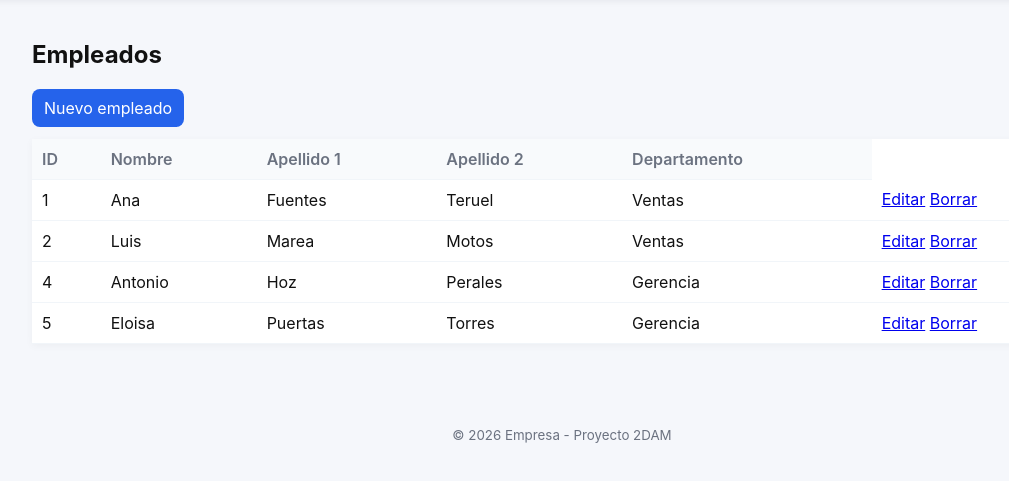
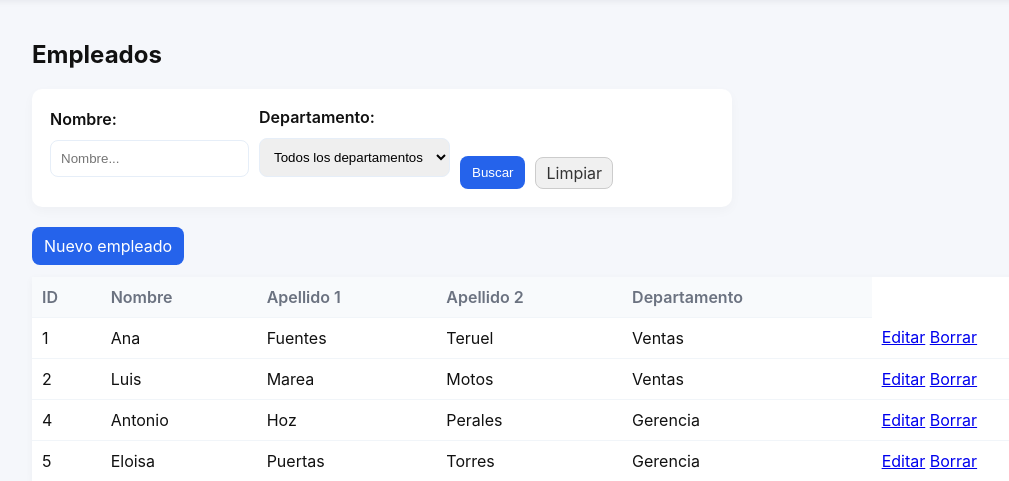
Before and after one commit to conbegaGit/DWES_25_26, a PHP site: page /empleados/listar.php in a window 1280 px wide. Shown: the part 146-627 px from the top of the page, without its empty margins (78-1087 px from the left). Run offline with PHP 8.4, Linux system fonts and the light colour scheme; a user stored in the database is signed in; data comes from the database, SQL or seed files in the repository.

Commit message:
filtro, buscador y arreglos de rutas

```diff
--- a/AppEmpresa/departamentos/borrar.php
+++ b/AppEmpresa/departamentos/borrar.php
@@ -4,6 +4,8 @@ require_once "../includes/auth.php";
 require_once "../includes/db.php";
 require_once "../includes/functions.php";
 require_login();
+require_admin();
+
 
 
 $id = intval($_GET['id'] ?? 0);
@@ -11,4 +13,4 @@ if ($id) {
     $stmt = $bd->prepare("DELETE FROM departamentos WHERE CodDept = ?")->execute([$id]);
     flash_set("Departamento borrado");
 }
-redirect("listar.php");
+redirect("/AppEmpresa/departamentos/listar.php");
--- a/AppEmpresa/departamentos/crear.php
+++ b/AppEmpresa/departamentos/crear.php
@@ -4,6 +4,8 @@ require_once "../includes/auth.php";
 require_once "../includes/db.php";
 require_once "../includes/functions.php";
 require_login();
+require_admin();
+
 
 
 $nombre = $ciudad = '';
@@ -15,7 +17,7 @@ if (is_post()){
     $stmt = $bd->prepare("INSERT INTO departamentos (Nombre, Ciudad, Presupuesto) VALUES (?, ?, ?)");
     $stmt->execute([$nombre, $ciudad, $presupuesto]);
     flash_set("Departamento creado");
-    redirect("listar.php");
+    redirect("/AppEmpresa/departamentos/listar.php");
 }
 require_once("../includes/header.php");
 ?>
--- a/AppEmpresa/departamentos/editar.php
+++ b/AppEmpresa/departamentos/editar.php
@@ -4,6 +4,8 @@ require_once __DIR__ . "/../includes/auth.php";
 require_once __DIR__ . "/../includes/db.php";
 require_once __DIR__ . "/../includes/functions.php";
 require_login();
+require_admin();
+
 require_once __DIR__ . "/../includes/header.php";
 
 $id = intval($_GET['id'] ?? 0);
@@ -13,7 +15,7 @@ $dept = $stmt->fetch(PDO::FETCH_ASSOC);
 
 if (!$dept) {
     // flash_set("Departamento no encontrado");
-    redirect("listar.php");
+    redirect("/AppEmpresa/departamentos/listar.php");
 }
 
 $nombre = $dept['Nombre'];
@@ -34,7 +36,7 @@ if (is_post()) {
         $stmt->execute([$nombre, $ciudad, $presupuesto, $jefe, $id]);
 
         flash_set("Departamento actualizado");
-        redirect("listar.php");
+        redirect("/AppEmpresa/departamentos/listar.php");
     }
 }
 ?>
--- a/AppEmpresa/departamentos/listar.php
+++ b/AppEmpresa/departamentos/listar.php
@@ -10,7 +10,9 @@ $stm = $bd->query("SELECT d.*, e.Nombre AS JefeNombre FROM departamentos d LEFT
 $rows = $stm -> fetchALL(PDO::FETCH_ASSOC);
 ?>
 <h2>Departamentos</h2>
+<?php if ($_SESSION['user']['Rol'] == 1): ?>
 <a class="btn" href="crear.php">Nuevo departamento</a>
+<?php endif; ?>
 <table class="list">
     <thead><tr><th>ID</th><th>Nombre</th><th>Jefe</th><th>Ciudad</th><th>Presupuesto</th><th>Acciones</th></tr></thead>
     <tbody>
@@ -22,8 +24,10 @@ $rows = $stm -> fetchALL(PDO::FETCH_ASSOC);
             <td><?= e($r['Ciudad']) ?></td>
             <td><?= e($r['Presupuesto']) ?></td>
             <td>
+                <?php if ($_SESSION['user']['Rol'] == 1): ?>
                 <a href="editar.php?id=<?= $r['CodDept'] ?>">Editar</a>
                 <a href="borrar.php?id=<?= $r['CodDept'] ?>"onclick="return confirm('Borrar departamento')">Borrar</a>
+                <?php endif; ?>
             </td>
         </tr>
         <?php endforeach; ?>
--- a/AppEmpresa/empleados/borrar.php
+++ b/AppEmpresa/empleados/borrar.php
@@ -4,6 +4,8 @@ require_once "../includes/auth.php";
 require_once "../includes/db.php";
 require_once "../includes/functions.php";
 require_login();
+require_admin();
+
 
 
 $id = intval($_GET['id'] ?? 0);
@@ -11,4 +13,4 @@ if ($id) {
     $stmt = $bd->prepare("DELETE FROM empleados WHERE CodEmple = ?")->execute([$id]);
     flash_set("Empleado borrado");
 }
-redirect("listar.php");
+redirect("/AppEmpresa/empleados/listar.php");
--- a/AppEmpresa/empleados/crear.php
+++ b/AppEmpresa/empleados/crear.php
@@ -4,6 +4,8 @@ require_once "../includes/auth.php";
 require_once "../includes/db.php";
 require_once "../includes/functions.php";
 require_login();
+require_admin();
+
 
 
 $nombre = $Apellido1 = $Apellido2 = '';
@@ -25,7 +27,7 @@ if (is_post()){
     $stmt->execute([$nombre, $Apellido1, $Apellido2, $departamento_id]);
 
     flash_set("Empleado creado");
-    redirect("listar.php");
+    redirect("/AppEmpresa/empleados/listar.php");
 }
 require_once("../includes/header.php");
 ?>
--- a/AppEmpresa/empleados/editar.php
+++ b/AppEmpresa/empleados/editar.php
@@ -4,6 +4,8 @@ require_once __DIR__ . "/../includes/db.php";
 require_once __DIR__ . "/../includes/auth.php";
 require_once __DIR__ . "/../includes/functions.php";
 require_login();
+require_admin();
+
 
 require_once __DIR__ . "/../includes/header.php";
 
@@ -13,7 +15,7 @@ $stmt->execute([$id]);
 $emp = $stmt->fetch(PDO::FETCH_ASSOC);
 
 if (!$emp) {
-    redirect("listar.php");
+    redirect("/AppEmpresa/empleados/listar.php");
 }
 
 $nombre = $emp['Nombre'];
@@ -33,7 +35,7 @@ if (is_post()) {
     if ($nombre && $Apellido1 && $Apellido2 && $departamento) {
         $stmt = $bd->prepare("UPDATE empleados SET Nombre=?, Apellido1=?, Apellido2=?, Departamento=? WHERE CodEmple=?");
         $stmt->execute([$nombre, $Apellido1, $Apellido2, $departamento, $id]);
-        redirect("listar.php");
+        redirect("/AppEmpresa/empleados/listar.php");
     }
 }
 ?>
--- a/AppEmpresa/empleados/listar.php
+++ b/AppEmpresa/empleados/listar.php
@@ -6,11 +6,91 @@ require_once __DIR__ . "/../includes/functions.php";
 require_login();
 require_once __DIR__ . "/../includes/header.php";
 
-$stm = $bd->query("SELECT d.*, e.Nombre AS DepartamentoNombre FROM empleados d LEFT JOIN departamentos e ON d.Departamento = e.CodDept ORDER BY d.CodEmple");
-$rows = $stm -> fetchALL(PDO::FETCH_ASSOC);
+
+
+// 1. Obtener departamentos para el desplegable (Filtro)
+// Usamos fetchAll(PDO::FETCH_KEY_PAIR) para obtener un array asociativo directo: [id => nombre]
+// Esto facilita mucho rellenar el <select> en el HTML más abajo.
+$deptParams = $bd->query("SELECT CodDept, Nombre FROM departamentos ORDER BY Nombre")->fetchAll(PDO::FETCH_KEY_PAIR);
+
+// 2. Inicializar variables de filtro
+// Recogemos los parámetros GET si existen, o usamos cadena vacía si no.
+// Usamos el operador de fusión null (??) de PHP 7+
+$nombre = $_GET['nombre'] ?? '';
+$departamento = $_GET['departamento'] ?? '';
+
+// 3. Construcción dinámica de la consulta SQL (Query Building)
+// Empezamos con una consulta base que trae todos los empleados y sus departamentos.
+// "WHERE 1=1" es un truco: es una condición que siempre es verdadera.
+// Nos permite añadir condiciones subsiguientes empezando siempre por "AND"
+// sin tener que comprobar si es la primera condición o no.
+$sql = "SELECT d.*, e.Nombre AS DepartamentoNombre
+        FROM empleados d
+        LEFT JOIN departamentos e ON d.Departamento = e.CodDept
+        WHERE 1=1";
+$params = []; // Array para guardar los parámetros de la consulta preparada
+
+// 4. Aplicar filtros si existen
+// Si el usuario escribió un nombre:
+if (!empty($nombre)) {
+    $sql .= " AND d.Nombre LIKE :nombre"; // Añadimos la condición SQL
+    $params[':nombre'] = "%$nombre%";      // Añadimos el parámetro con los comodines % para búsqueda parcial
+}
+
+// Si el usuario seleccionó un departamento:
+if (!empty($departamento)) {
+    $sql .= " AND d.Departamento = :departamento"; // Añadimos la condición SQL
+    $params[':departamento'] = $departamento;      // Añadimos el valor exacto del ID
+}
+
+// Añadimos el orden final a la consulta
+$sql .= " ORDER BY d.CodEmple";
+
+// 5. Ejecución segura de la consulta
+// Usamos sentencias preparadas (prepare + execute) para evitar inyección SQL.
+// Los valores reales se pasan en $params, nunca se concatenan directamente en el string $sql.
+$stm = $bd->prepare($sql);
+$stm->execute($params);
+$rows = $stm->fetchAll(PDO::FETCH_ASSOC);
 ?>
 <h2>Empleados</h2>
+
+
+<!-- Formulario de Búsqueda y Filtrado -->
+<!--
+    style="display: flex; ...": Flexbox alinea los elementos en una fila horizontal.
+    method="GET": Los datos se envían en la URL (listar.php?nombre=Ana&departamento=3), permitiendo compartir el enlace de la búsqueda.
+-->
+<form method="GET" action="listar.php" style="display: flex; align-items: flex-end; gap: 10px; margin-bottom: 20px;">
+    <!-- Campo de texto para el nombre -->
+    <label style="display: flex; flex-direction: column; gap: 5px;">
+        <span>Nombre:</span>
+        <input type="text" name="nombre" placeholder="Nombre..." value="<?= e($nombre) ?>">
+    </label>
+
+    <!-- Desplegable de departamentos -->
+    <label style="display: flex; flex-direction: column; gap: 5px;">
+        <span>Departamento:</span>
+        <select name="departamento">
+            <option value="">Todos los departamentos</option>
+            <?php foreach($deptParams as $id => $deptName): ?>
+                <!-- Marcamos como 'selected' la opción que coincida con lo que el usuario buscó previamente -->
+                <option value="<?= $id ?>" <?= $id == $departamento ? 'selected' : '' ?>>
+                    <?= e($deptName) ?>
+                </option>
+            <?php endforeach; ?>
+        </select>
+    </label>
+
+    <button type="submit">Buscar</button>
+
+    <!-- Botón Limpiar -->
+    <a href="listar.php" class="btn" style="text-decoration: none; padding: 5px 10px; border: 1px solid #ccc; background-color: #f0f0f0; color: #333;">Limpiar</a>
+</form>
+
+<?php if ($_SESSION['user']['Rol'] == 1): ?>
 <a class="btn" href="crear.php">Nuevo empleado</a>
+<?php endif; ?>
 <table class="list">
     <thead><tr><th>ID</th><th>Nombre</th><th>Apellido 1</th><th>Apellido 2</th><th>Departamento</th></tr></thead>
     <tbody>
@@ -22,8 +102,10 @@ $rows = $stm -> fetchALL(PDO::FETCH_ASSOC);
             <td><?= e($r['Apellido2']) ?></td>
             <td><?= e($r['DepartamentoNombre']) ?></td>
             <td>
+                <?php if ($_SESSION['user']['Rol'] == 1): ?>
                 <a href="editar.php?id=<?= $r['CodEmple'] ?>">Editar</a>
                 <a href="borrar.php?id=<?= $r['CodEmple'] ?>"onclick="return confirm('Borrar empleado')">Borrar</a>
+                <?php endif; ?>
             </td>
         </tr>
         <?php endforeach; ?>
--- a/AppEmpresa/index.php
+++ b/AppEmpresa/index.php
@@ -36,6 +36,7 @@ if (isset($_SESSION['user'])) {
 
             <div class="actions">
                 <button type="submit">Entrar</button>
+
             </div>
 
         </form>
--- a/AppEmpresa/usuarios/borrar.php
+++ b/AppEmpresa/usuarios/borrar.php
@@ -11,4 +11,4 @@ if ($id) {
     $stmt = $bd->prepare("DELETE FROM usuarios WHERE Codigo = ?")->execute([$id]);
     flash_set("Usuario borrado");
 }
-redirect("listar.php");
+redirect("/AppEmpresa/usuarios/listar.php");
--- a/AppEmpresa/usuarios/crear.php
+++ b/AppEmpresa/usuarios/crear.php
@@ -17,7 +17,7 @@ if (is_post()){
     $stmt = $bd->prepare("INSERT INTO usuarios (Codigo, Nombre, Clave, Rol) VALUES (?, ?, ?, ?)");
     $stmt->execute([$codigo, $nombre, $hashClave, $rol]);
     flash_set("Usuario creado");
-    redirect("listar.php");
+    redirect("/AppEmpresa/usuarios/listar.php");
 }
 require_once("../includes/header.php");
 ?>
--- a/AppEmpresa/usuarios/listar.php
+++ b/AppEmpresa/usuarios/listar.php
@@ -19,7 +19,7 @@ $rows = $stm -> fetchALL(PDO::FETCH_ASSOC);
         <tr>
             <td><?= e($r['Codigo']) ?></td>
             <td><?= e($r['Nombre']) ?></td>
-            <td><?= e($r['Clave']) ?></td>
+            <td><input type="password" value="********" readonly style="border:none; background:transparent;"></td>
             <td><?= e($r['Rol']) ?></td>
             <td>
                 <a href="editar.php?id=<?= $r['Codigo'] ?>">Editar</a>
```
Also changed, not shown: AppEmpresa/usuarios/editar.php (+18 -7 lines).
